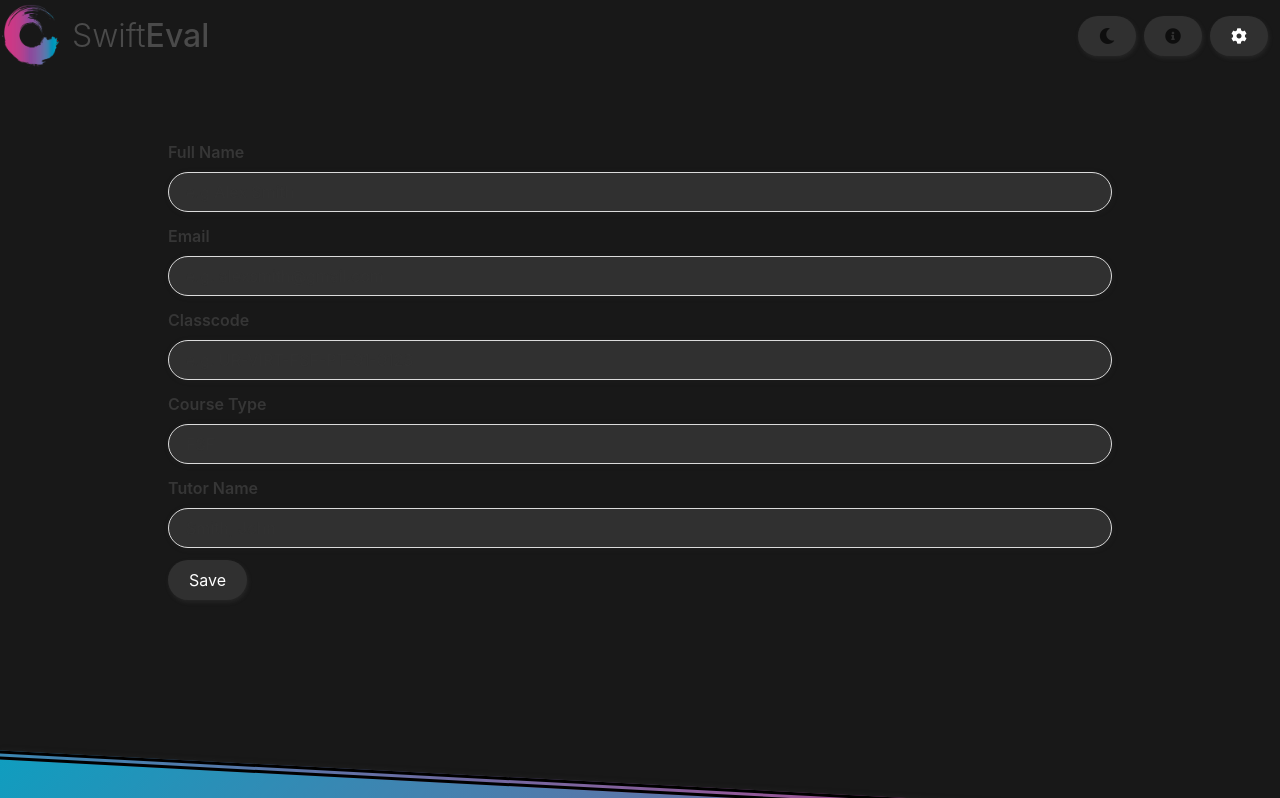
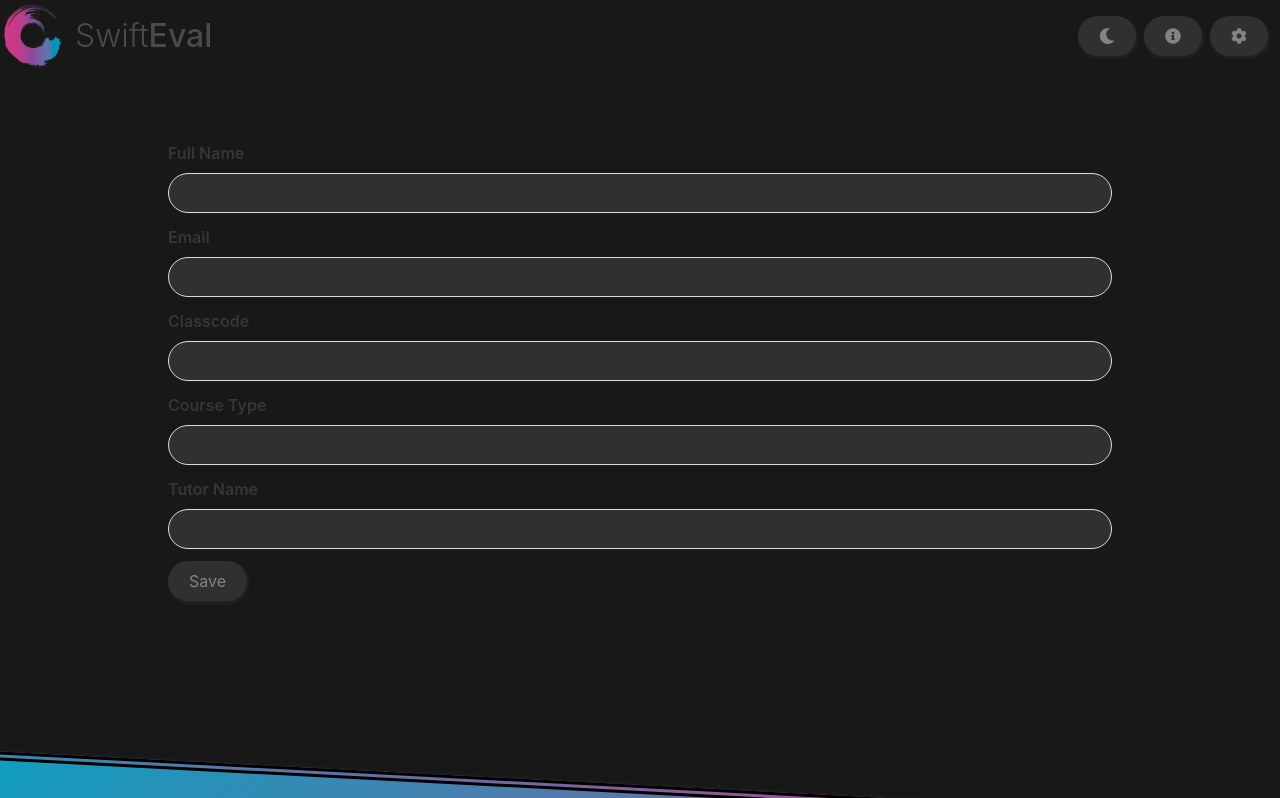
Before and after one commit to Ali-Row/EasyVal, a plain HTML site: page index.html in a window 1280 px wide. Both pictures are taken after a click on the link 1107 px from the left and 36 px from the top of the page. Shown: the top 798 px of the page. Drawn offline with Linux system fonts and the light colour scheme.

Commit message:
:zap: Fix logo sizing

```diff
--- a/assets/css/style.css
+++ b/assets/css/style.css
@@ -1,3 +1,7 @@
+.swifteval-logo {
+    max-width: 65px !important;
+    max-height: 65px !important;
+}
 .angle-div {
     padding-top: 200px !important;
     padding-bottom: 200px !important;
@@ -42,3 +46,6 @@
 .dark-mode-is-active-offset {
     background: rgb(48, 48, 48) !important;
 }
+.dark-mode-text-is-active {
+    color: rgb(131, 131, 131) !important;
+}
--- a/assets/js/app.js
+++ b/assets/js/app.js
@@ -131,17 +131,30 @@ const toggleDarkMode = () => {
     const modalHeader = document.querySelectorAll('.modal-card-head');
     const modalBody = document.querySelectorAll('.modal-card-body');
     const modalFooter = document.querySelectorAll('.modal-card-foot');
+    const hr = document.querySelectorAll('hr');
     const footer = document.querySelector('.footer');
-
 
     html.classList.toggle('dark-mode-background-is-active');
     navbar.classList.toggle('dark-mode-background-is-active');
     footer.classList.toggle('dark-mode-background-is-active');
     button.forEach(x=>x.classList.toggle('dark-mode-is-active-offset'));
+    button.forEach(x=>x.classList.toggle('dark-mode-text-is-active'));
+
     input.forEach(x=>x.classList.toggle('dark-mode-is-active-offset'));
+    input.forEach(x=>x.classList.toggle('dark-mode-text-is-active'));
+
     modalHeader.forEach(x=>x.classList.toggle('dark-mode-is-active-offset'));
+    modalHeader.forEach(x=>x.classList.toggle('dark-mode-text-is-active'));
+
     modalBody.forEach(x=>x.classList.toggle('dark-mode-is-active-offset'));
+    modalBody.forEach(x=>x.classList.toggle('dark-mode-text-is-active'));
+
     modalFooter.forEach(x=>x.classList.toggle('dark-mode-is-active-offset'));
+    modalFooter.forEach(x=>x.classList.toggle('dark-mode-text-is-active'));
+
+    hr.forEach(x=>x.classList.toggle('dark-mode-background-is-active'));
+    hr.forEach(x=>x.classList.toggle('dark-mode-text-is-active'));
+
 
 }
 
--- a/index.html
+++ b/index.html
@@ -16,7 +16,7 @@
   <!-- Navbar -->
   <nav class="navbar">
     <div class="navbar-brand mt-1">
-     <img src="assets/images/swift-icon.jpg" alt="SwiftEval logo" width="60" height="60"><h1 class="navbar-item is-size-3 has-text-weight-light">Swift<span class="is-size-3 has-text-weight-medium">Eval</span> </h1>
+     <img src="assets/images/swift-icon.jpg" alt="SwiftEval logo" class="swifteval-logo"><h1 class="navbar-item is-size-3 has-text-weight-light">Swift<span class="is-size-3 has-text-weight-medium">Eval</span> </h1>
     </div>
     <div class="navbar-end mt-1">
       <div class="navbar-item">
```
Also changed, not shown: README.md.
